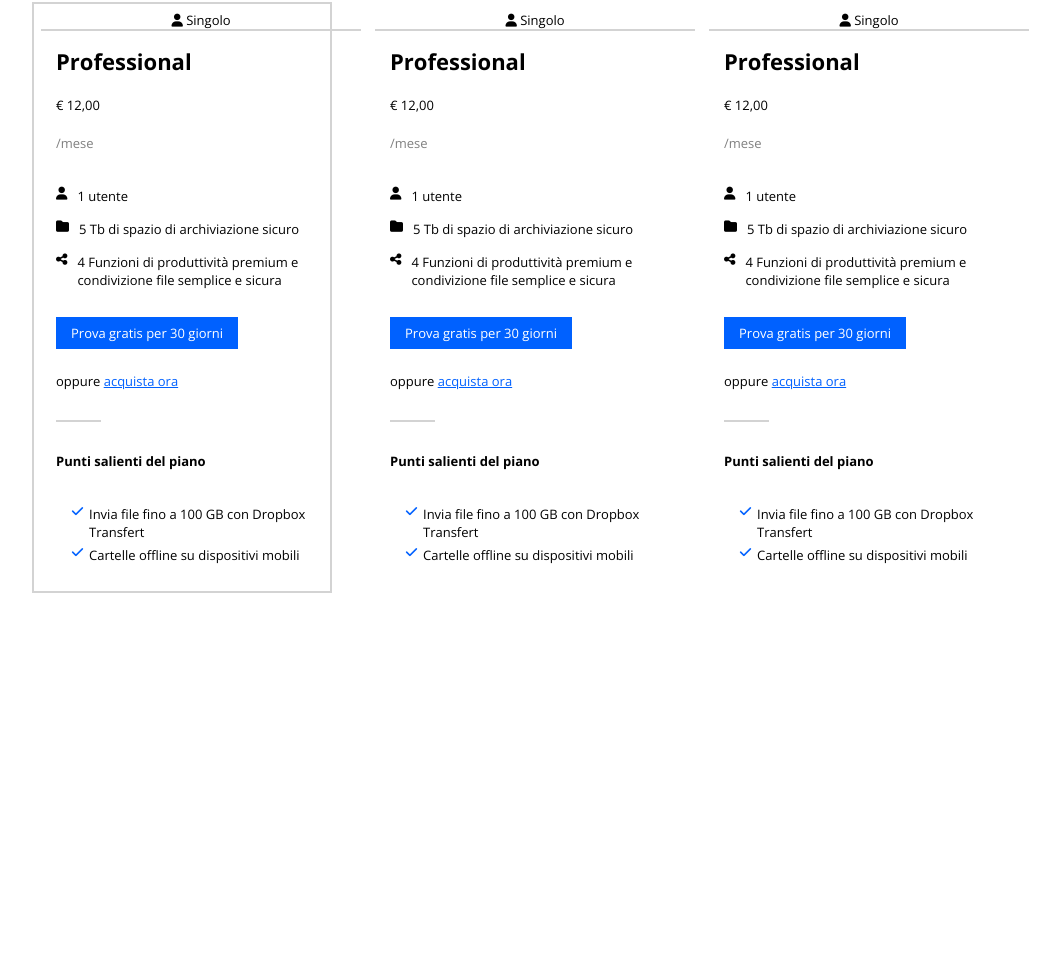
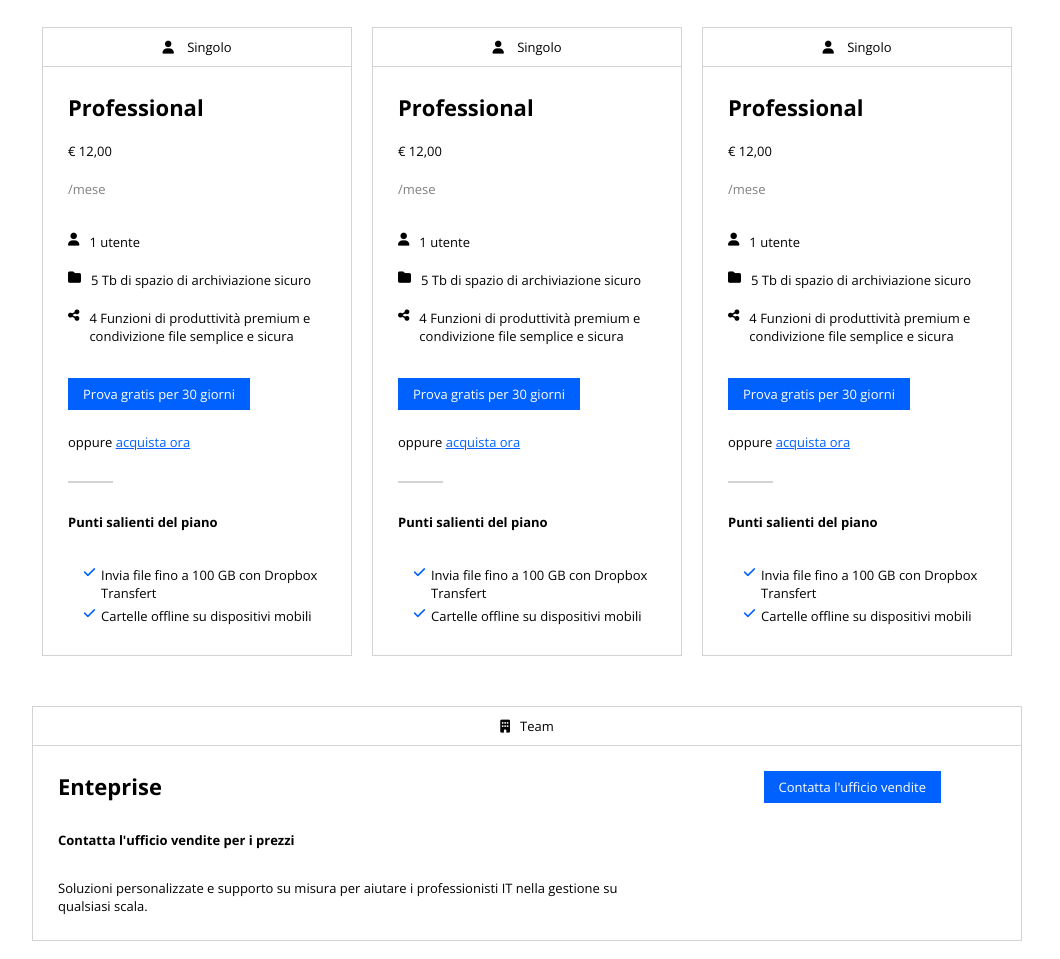
Before and after one commit to federicahu99/htmlcss-dropbox, a plain HTML site: page index.html in a window 1280 px wide. Shown: the part 948-1907 px from the top of the page, without its empty margins (113-1173 px from the left). Before the commit the page ends 1541 px from the top, so only its background shows below. Drawn offline with nearby package versions, Linux system fonts and the light colour scheme.

Commit message:
added new section

```diff
--- a/css/syle.css
+++ b/css/syle.css
@@ -19,6 +19,10 @@
 
 main {
     padding-top: 50px;
+}
+
+i {
+    margin-right: 10px;
 }
 
 /* Utilities */
@@ -149,21 +153,22 @@
 
 /* Plans flex*/
 
-
 .row {
     display: flex;
-    flex-direction: row;
-    flex-basis: ( 100% / 3 - 20px;);
-    width: 300px;
-    border: 2px solid lightgrey;
-    min-height: 300px;
-    margin-top: 35px;
+    width: 100%;
+    margin-top: 40px;
+}
+
+.col3 {
+    width: calc( 100% / 3 - 20px);
+    margin: 20px 10px;
+
 }
 
 .plan-name {
-    border-bottom: 2px solid lightgrey;
+    border-bottom: 1px solid lightgrey;
     text-align: center;
-    padding: 0;
+    padding: 10px 0;
 }
 
 h3 {
@@ -171,7 +176,7 @@
 }
 
 .card-padding {
-    padding: 7px;
+    border: 1px solid lightgrey;
 }
 
 .duration {
@@ -183,7 +188,7 @@
     display: flex;
     flex-direction: column;
     margin: 0 auto;
-    padding: 15px;
+    padding: 25px;
 }
 
 .price {
@@ -192,12 +197,9 @@
 
 .n-user , .premium , .n-space {
     display: flex;
-    margin-bottom: 15px;
+    margin-bottom: 20px;
 }
 
-.n-user i , .premium i , .n-space i {
-    margin-right: 10px;
-}
 
 #decorated-a {
     text-decoration: underline;
@@ -229,3 +231,35 @@
 .list-item {
     display: flex;
 }
+
+/* Ufficio vendite */
+
+#sales-division {
+    width: 100%;
+    border: 1px solid lightgrey;
+    margin-top: 30px;
+}
+
+#sales-head {
+    display: flex;
+    justify-content: center;
+    align-items: center;
+    border-bottom: 1px solid lightgrey;
+    padding: 10px 0;
+}
+
+#sales-body  {
+    padding: 25px;
+    position: relative;
+}
+
+#sales-body p {
+    display: inline-block;
+    width: 60%;
+}
+
+#sales-body a {
+    position: absolute;
+    right: 80px;
+    top: 25px;
+}
--- a/index.html
+++ b/index.html
@@ -54,10 +54,12 @@
             <h2>Trova il piano Business che fa per te</h2>
             <input type="checkbox" id="checkbox1"><label for="checkbox1">Fatturazione normale</label>
             <input type="checkbox" id="checkbox2"><label for="checkbox2">Fatturazione annnuale</label>
+        </section>
 
     <!-- First card -->
 
-            <div class="row">
+        <div class="row">
+            <div class="col3">
                 <div class="card-padding">
                     <div class="plan-name">
                         <p><i class="fa-solid fa-user"></i> Singolo</p>
@@ -107,9 +109,10 @@
                         </ul>
                     </div>
                 </div>
+            </div>
 
-
-    <!-- Second card -->
+    <!--Second card-->
+            <div class="col3">
                 <div class="card-padding">
                     <div class="plan-name">
                         <p><i class="fa-solid fa-user"></i> Singolo</p>
@@ -159,9 +162,11 @@
                         </ul>
                     </div>
                 </div>
+            </div>
 
 
-    <!-- Third card -->
+    <!--Third card-->
+            <div class="col3">
                 <div class="card-padding">
                     <div class="plan-name">
                         <p><i class="fa-solid fa-user"></i> Singolo</p>
@@ -211,13 +216,42 @@
                         </ul>
                     </div>
                 </div>
-
-
             </div>
 
+        </div>
+    </section>
+
+    <!--Ufficio vendite-->
+        <section>
+
+            <div id="sales-division">
+                <div id="sales-head">
+                    <i class="fa-solid fa-building"></i>
+                    <p>Team</p>
+                </div>
+                <div id="sales-body">
+                    <h3>Enteprise</h3>
+                    <h4>Contatta l'ufficio vendite per i prezzi</h4>
+                    <p>Soluzioni personalizzate e supporto su misura per aiutare i professionisti IT nella gestione su qualsiasi scala.</p>
+                    <a href="#" class="buttomnlookalike"> Contatta l'ufficio vendite</a>
+                </div>
+            </div>
+        </section>
+        <section>
+            <div class="find-a-partner">
+                <div>
+                    <img src="" alt="">
+                </div>
+                <div>
+                    <p></p>
+                </div>
+            </div>
         </section>
 
     </div>
+
+
+
 
     </main>
 
```
